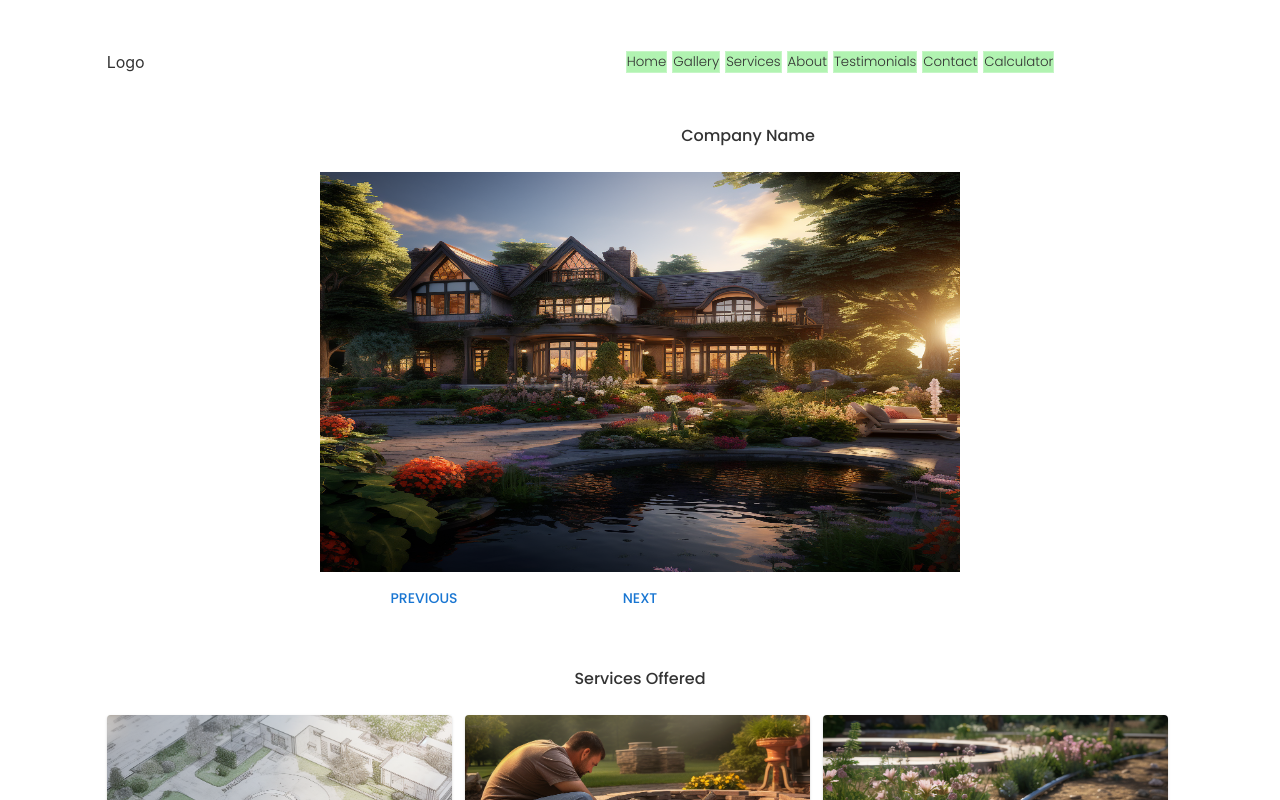
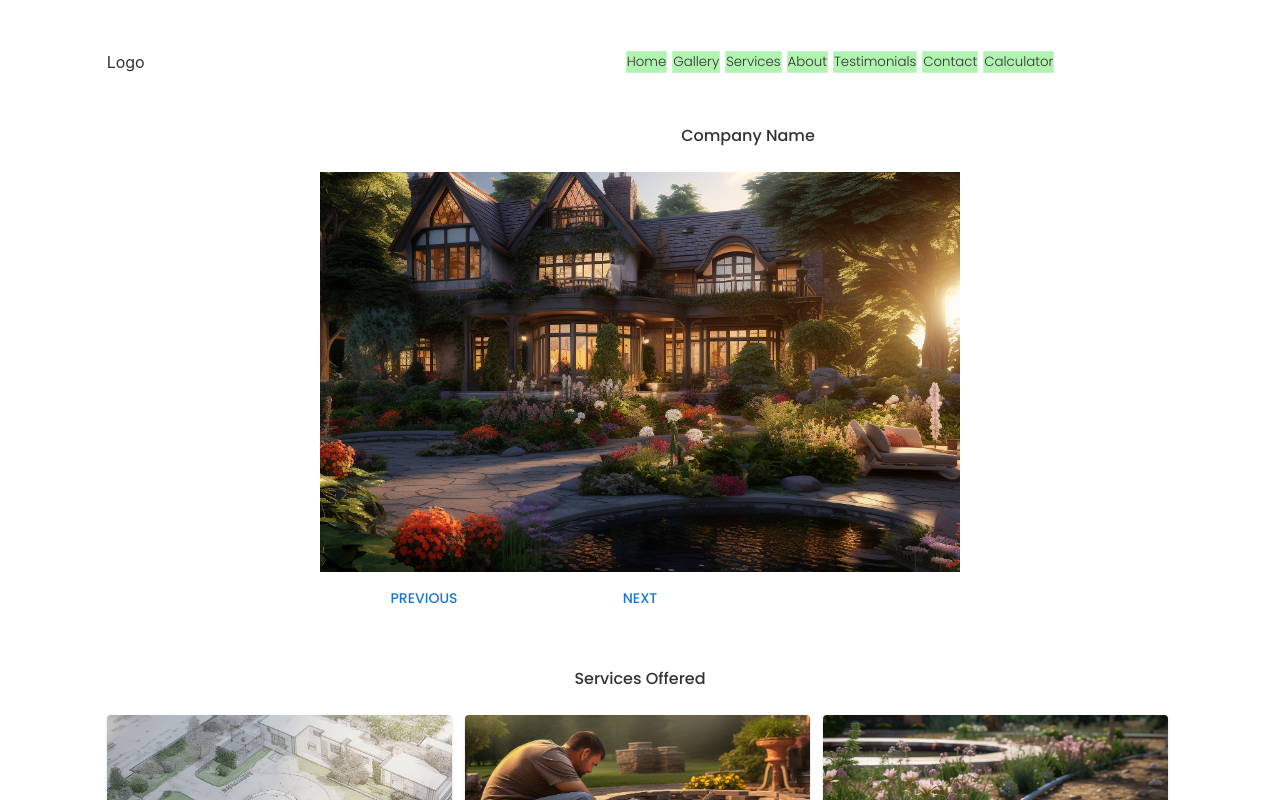
Before and after one commit to johnlundy94/landscape, a React (Create React App) app: page / in a window 1280 px wide. Shown: the top 800 px of the page. Built offline with nearby package versions, Linux system fonts and the light colour scheme.

Commit message:
Working out kinks of slider

```diff
--- /dev/null
+++ b/src/api/FadeComponent.js
@@ -0,0 +1,12 @@
+import {Fade} from "@mui/material";
+import "../styles/Hero.css"
+
+const FadeComponent = ({imgSrc, isActive}) => {
+    return (
+        <Fade in={isActive} timeout={{enter: 5000, exit: 5000}}>
+            <img src={imgSrc} alt="Image" className="slider-image"/>
+        </Fade>
+    )
+}
+
+export default FadeComponent;
--- /dev/null
+++ b/src/api/SlideComponent.js
@@ -0,0 +1,12 @@
+import Slide from "@mui/material/Slide";
+import "../styles/Hero.css"
+
+const SlideComponent = ({ isActive, direction, imgSrc }) => {
+  return (
+    <Slide direction={direction} in={isActive} timeout={{enter: 5000, exit: 5000}} >
+      <img src={imgSrc} alt="Image" className="slider-image"/>
+    </Slide>
+  );
+};
+
+export default SlideComponent;
--- a/src/components/Hero.js
+++ b/src/components/Hero.js
@@ -1,7 +1,7 @@
-import { useState } from "react";
+import { Fragment, useEffect, useState } from "react";
 import "../styles/Hero.css";
-import Slider from "./Slider";
-import {Fade }from "@mui/material";
+import SlideComponent from "../api/SlideComponent";
+import FadeComponent from "../api/FadeComponent";
 import landscape1 from "../assets/landscape1.png";
 import landscape2 from "../assets/landscape2.png";
 import landscape3 from "../assets/landscape3.png";
@@ -10,7 +10,10 @@ import landscape5 from "../assets/landscape5.png";
 import { Button } from "@mui/material";
 
 function Hero() {
+
   const [activeIndex, setActiveIndex] = useState(0);
+  const [fadeProp, setFadeProp] = useState(false);
+
   const landscapes = [
     landscape1,
     landscape2,
@@ -31,23 +34,27 @@ function Hero() {
     );
   };
 
+  useEffect(() => {
+        // Start the fade-out effect before sliding in the new slide.
+    setFadeProp(true);
+    const timer = setTimeout(() => {
+      setFadeProp(false);
+    }, 5000);
+
+    return () => clearTimeout(timer)
+  }, [activeIndex])
+
   return (
     <div className="hero-container">
       <h1 className="text-span-2">Company Name</h1>
       <div className="slider-container">
         {landscapes.map((landscape, index) => (
-          <Slider
-            className="slider"
-            key={index}
-            inProp={activeIndex === index}
-            direction="left"
-            easing={{ enter: 'ease-out', exit: 'sharp' }}
-            timeout={{ enter: 500, exit: 300 }}
-          >
-            <Fade in={activeIndex === index} timeout={{enter: 5000, exit: 5000}}>
-            <img src={landscape} alt={`Slide ${index}`} className="slider-image"/>
-            </Fade>
-          </Slider>
+          <Fragment key={index}>
+            {fadeProp && activeIndex === index && (
+              <FadeComponent className="slider" imgSrc={landscape} isActive={fadeProp}/>
+            )}
+            <SlideComponent className="slider" isActive={activeIndex === index} direction="left" imgSrc={landscape}/>
+          </Fragment>
         ))}
       </div>
       <Button variant="text" onClick={prevSlide}>
--- a/src/components/Slider.js
+++ /dev/null
@@ -1,11 +0,0 @@
-import Slide from "@mui/material/Slide";
-
-const Slider = ({ inProp, direction, easing, timeout, children, ...otherProps }) => {
-  return (
-    <Slide direction={direction} in={inProp} easing={easing} timeout={timeout} {...otherProps}>
-      {children}
-    </Slide>
-  );
-};
-
-export default Slider;
--- a/src/styles/Hero.css
+++ b/src/styles/Hero.css
@@ -25,6 +25,13 @@
     height: 100%;
   }
 
+  .slider-image {
+    position: absolute;
+    width: 100%;
+    height: 100%;
+    object-fit: cover;
+  }
+
   @media (min-width: 488px) {
     .hero-container {
       grid-column: 3 / span 8;
```
